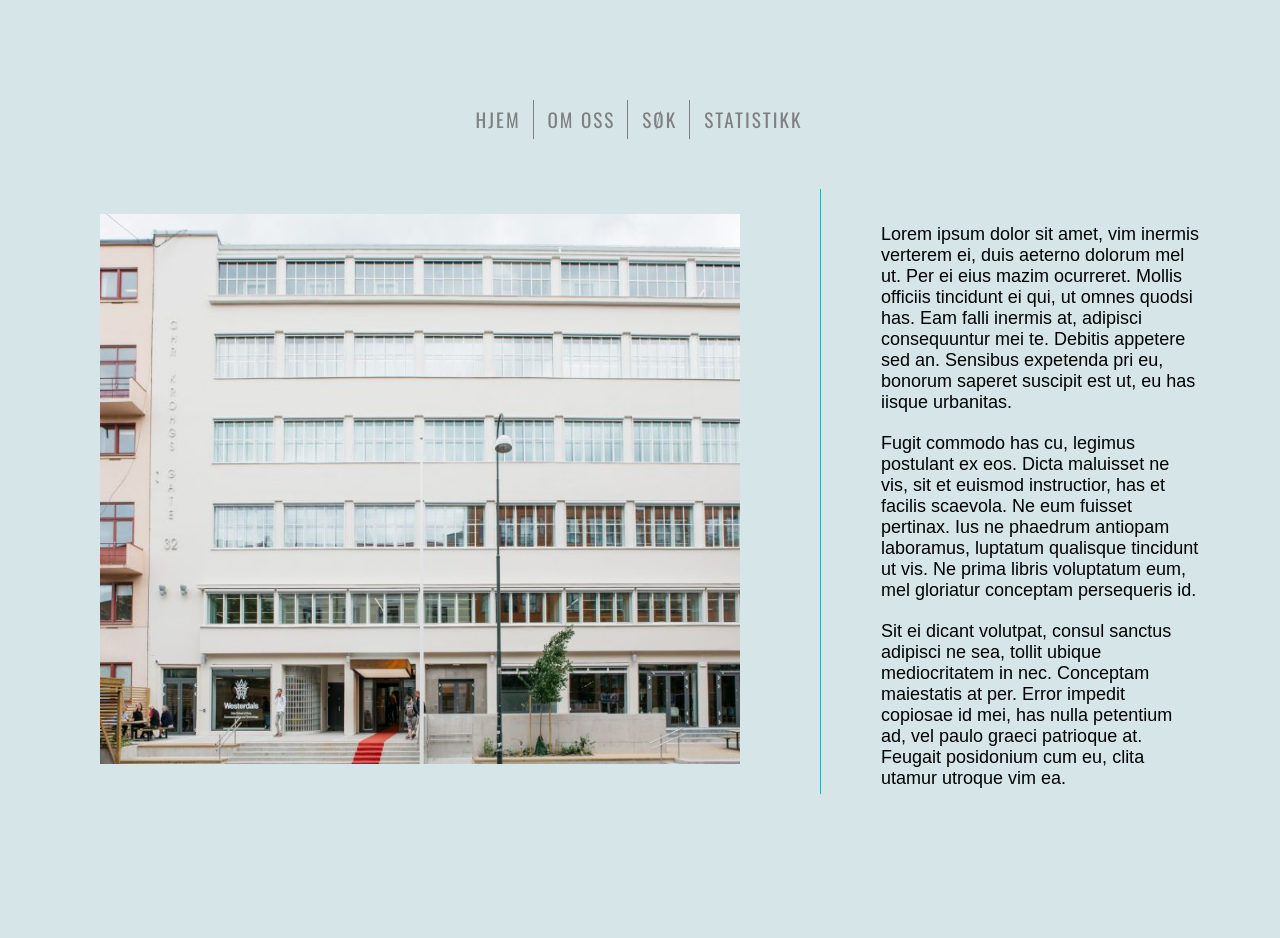
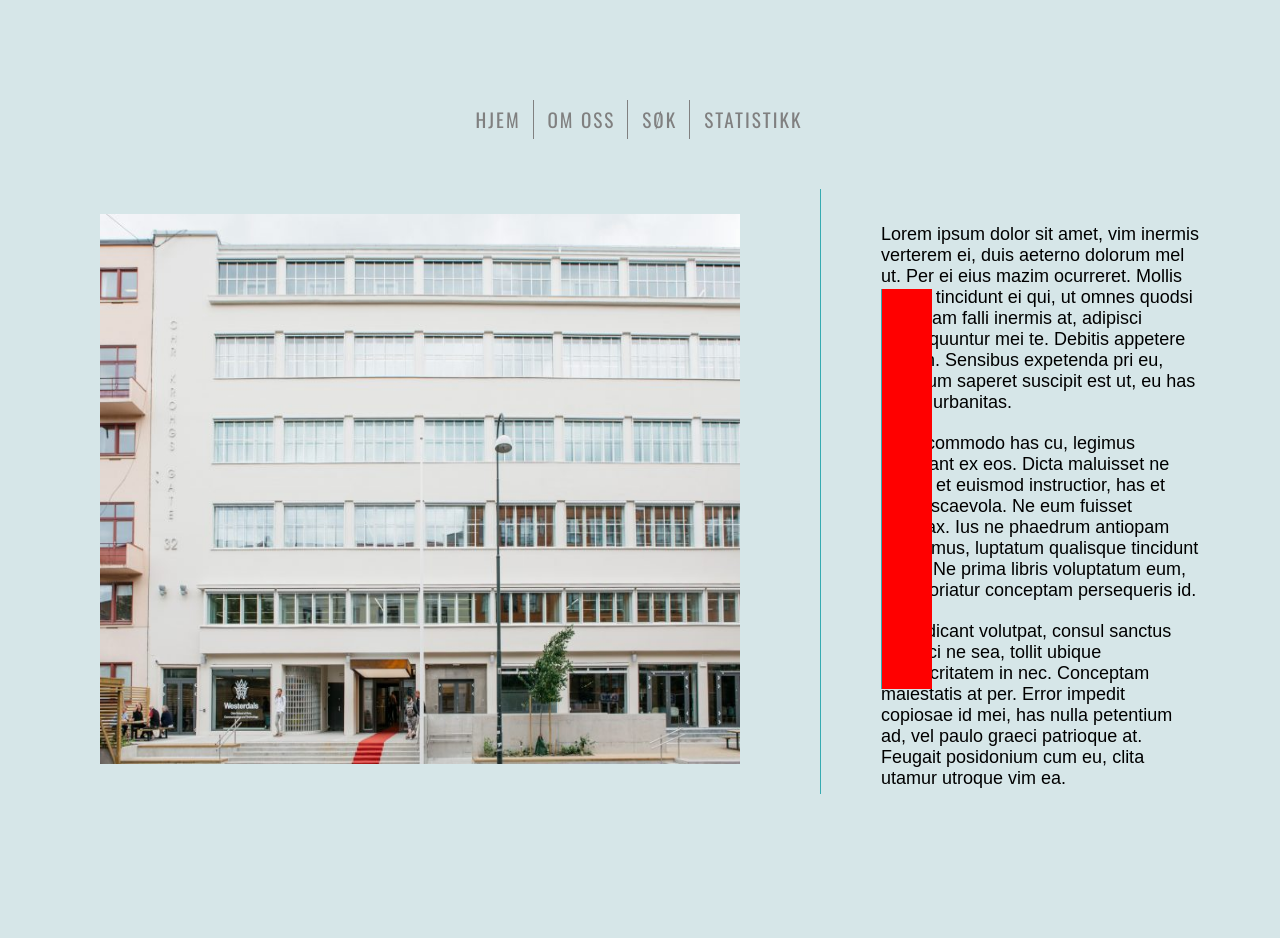
Before and after one commit to Scarpy/Gruppe-15, a PHP site: page / in a window 1280 px wide. Shown: the part 801-1739 px from the top of the page. Run offline with PHP 8.4, Linux system fonts and the light colour scheme.

Commit message:
Update av CSS

```diff
--- a/CSS/billigsteol.css
+++ b/CSS/billigsteol.css
@@ -148,19 +148,19 @@ p{
     border-left-width: 1px;
 }
 
-/* Skal prøve å lage en mindre skillestrek med denne!
+/* Skal prøve å lage en mindre skillestrek med denne! */
 #borderBox
 {
     position: absolute;
-    height: 300px;
+    top: 150px;
+    height: 400px;
     width: 50px;
     border-color: #37ABB1;
     border-left-style: solid;
     border-left-width: 1px;
     background-color: red;
+    z-index: 1;
 }
-
-*/
 
 #infoP
 {
```
